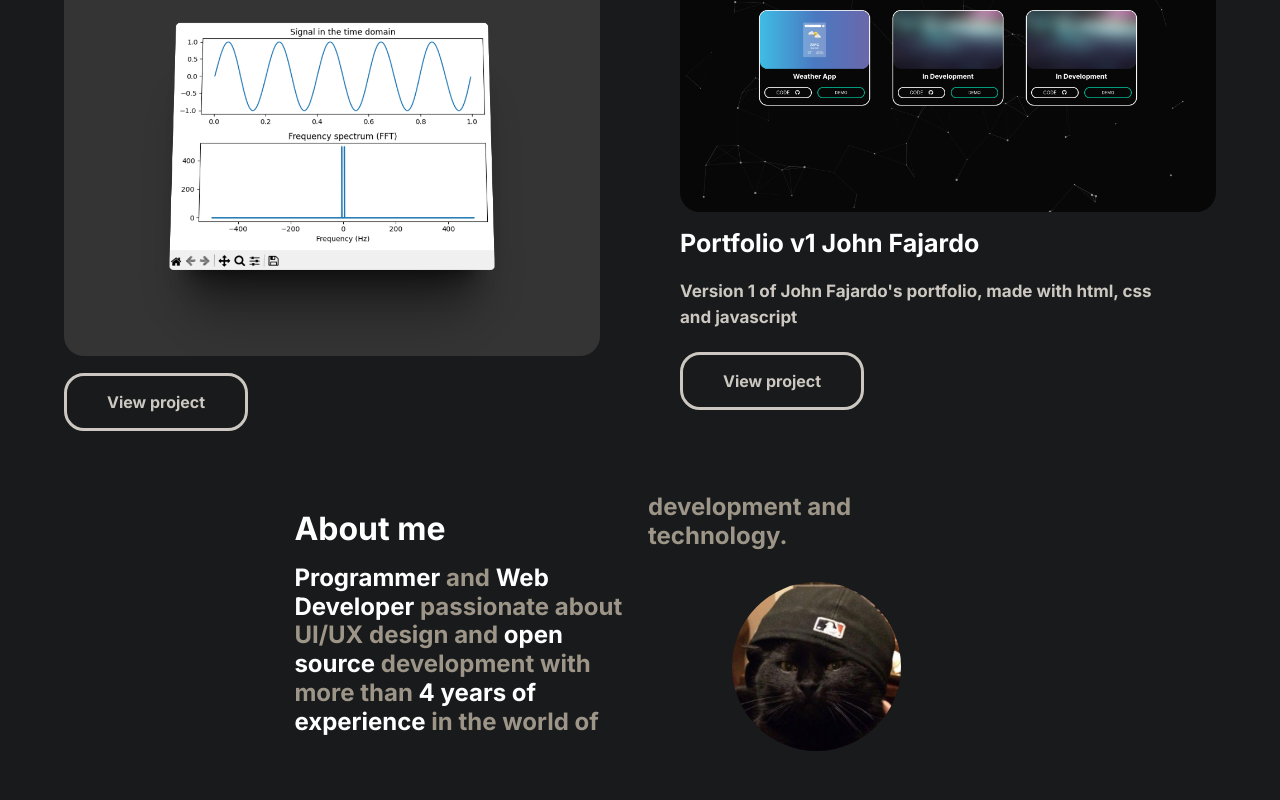
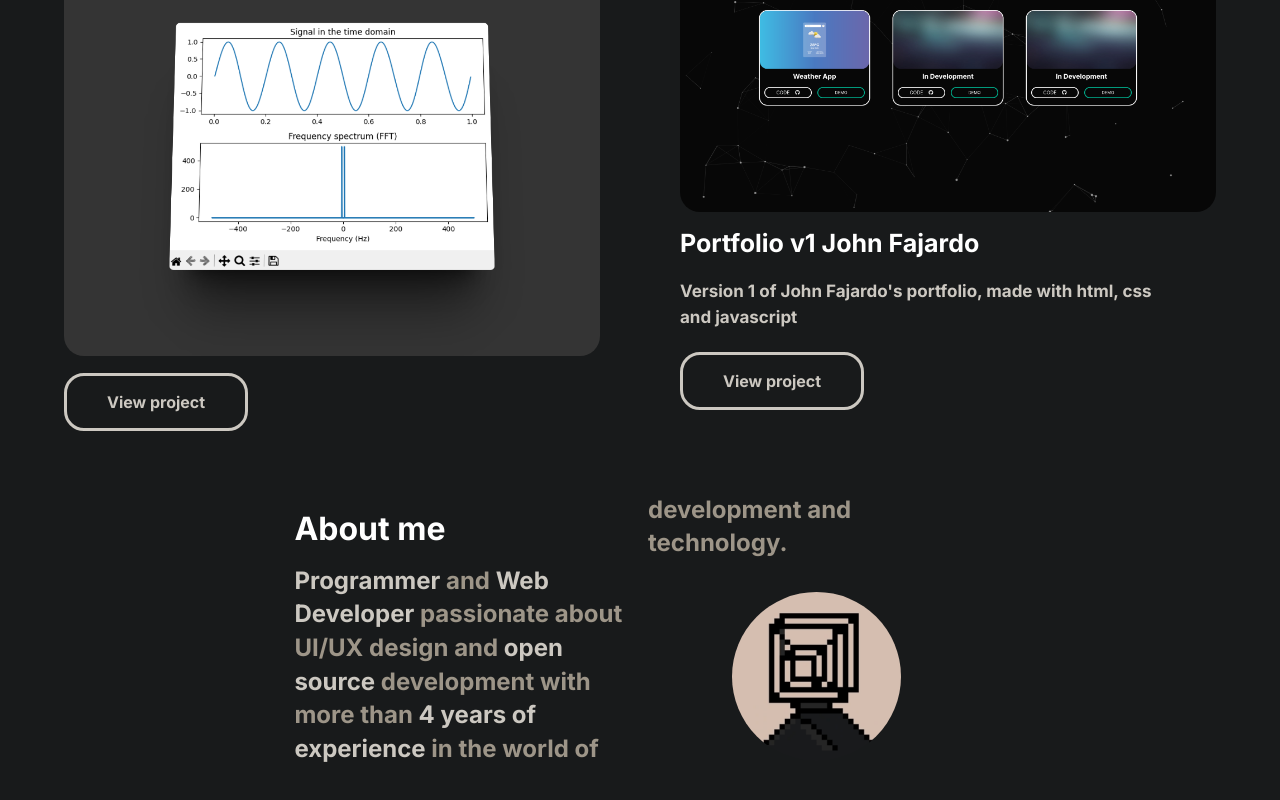
Before and after one commit to JohnFajardo-Dev/DevPortfolio, a React (Vite) app: page / in a window 1280 px wide. Shown: the part 1990-2790 px from the top of the page. Built offline with nearby package versions, Linux system fonts and the light colour scheme.

Commit message:
profile img update, change color focustxt

```diff
--- a/src/App.css
+++ b/src/App.css
@@ -50,7 +50,7 @@ p{
 }
 
 .focustxt{
-    color: var(--clean-txt-color);
+    color: var(--focus-txt-color);
 }
 
 main{
@@ -122,7 +122,7 @@ main{
 
 .about-txt h2{
     font-size: 1.5rem;
-    line-height: 1.2;
+    line-height: 1.4;
 }
 
 .img-profile{
```
Also changed, not shown: public/assets/profile.jpg.
